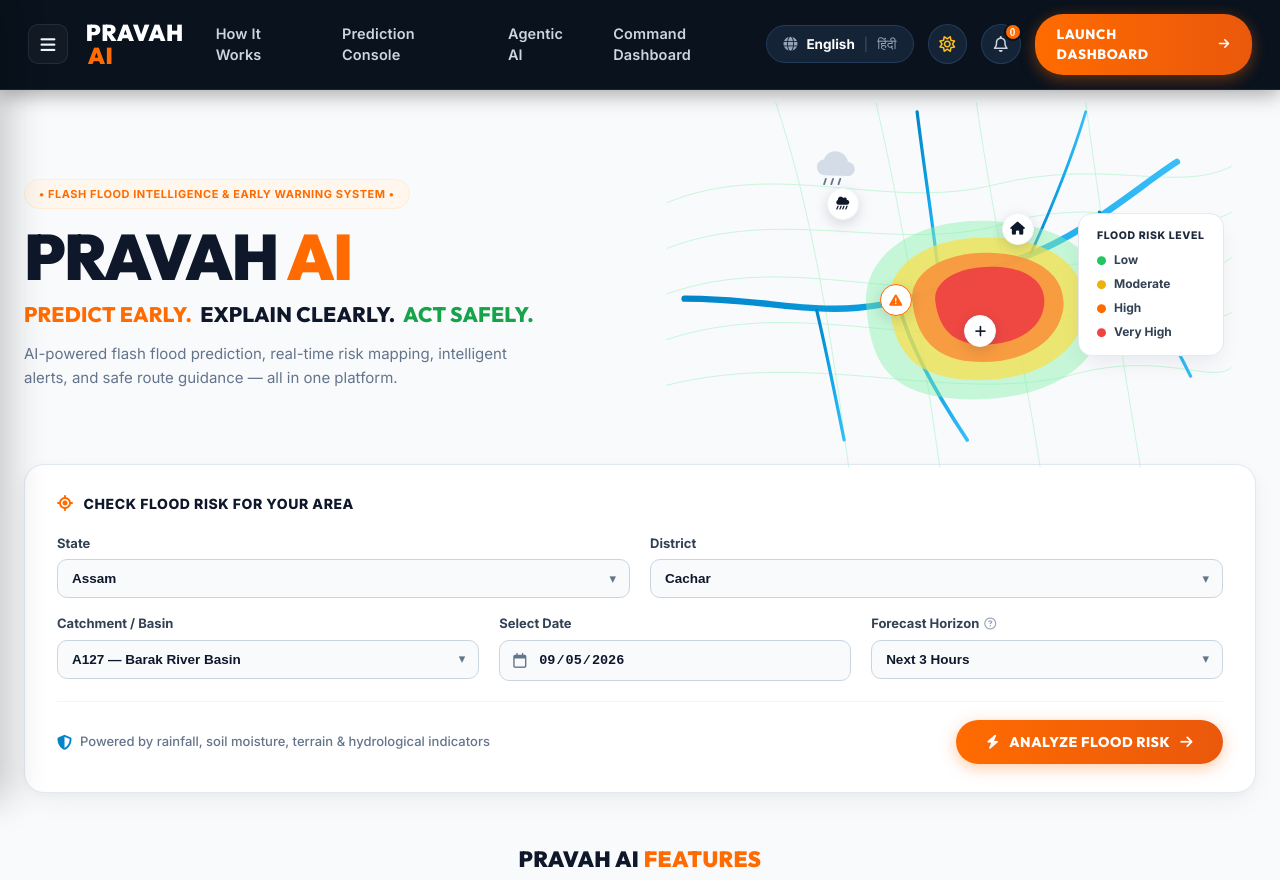
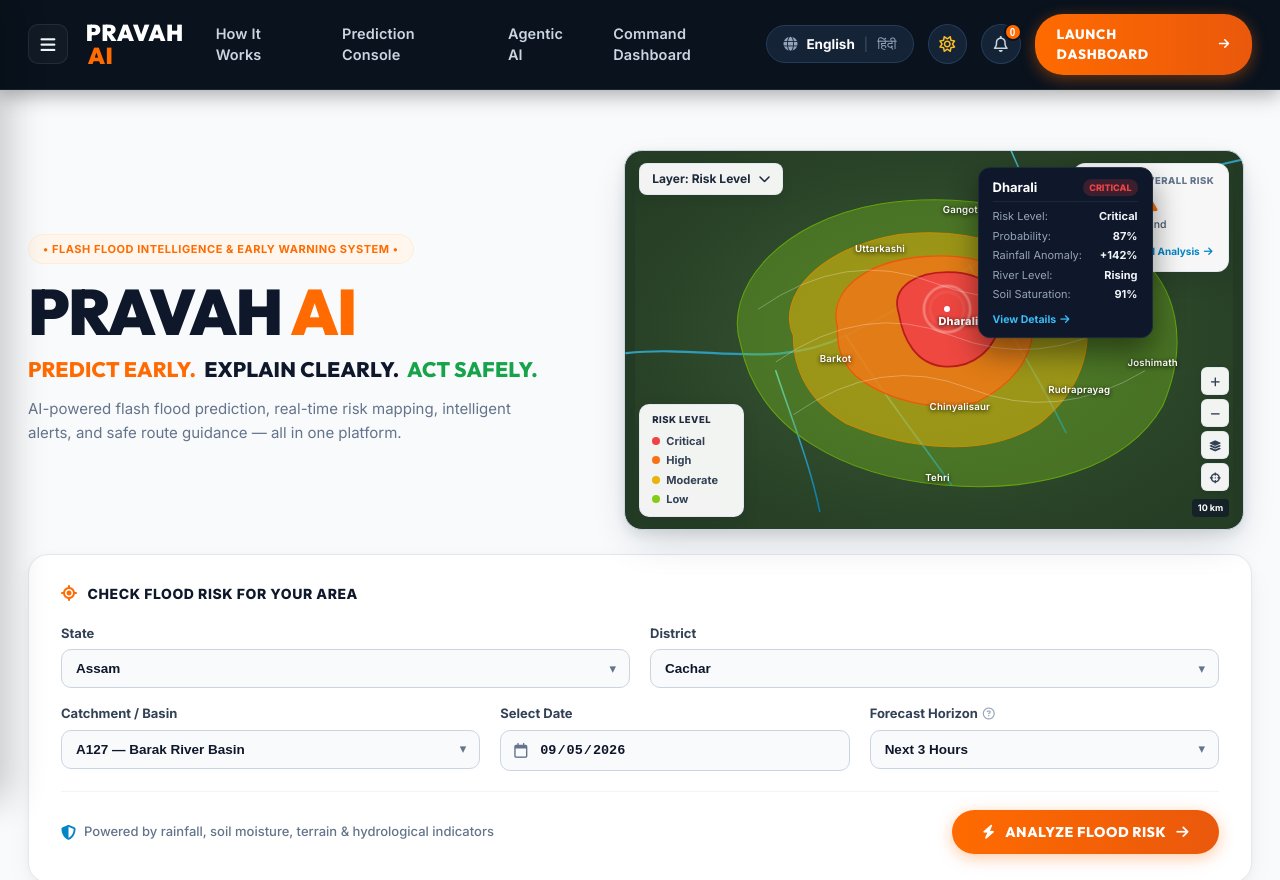
Before and after one commit to Vipin1907/PRAVAH, a plain HTML site: page src/frontend_dashboard/index.html in a window 1280 px wide. Shown: the top 880 px of the page. Drawn offline with nearby package versions, Linux system fonts and the light colour scheme; files that its build step writes are made by us from their sources; files whose address does not match are found by name.

Commit message:
feat(ui): implement pure interactive vector GIS catchment heatmap and improve hero navbar spacing

```diff
--- a/src/frontend_dashboard/index.html
+++ b/src/frontend_dashboard/index.html
@@ -171,119 +171,136 @@
         </div>
 
         <div class="hero-graphic-col">
-          <div class="map-graphic-wrapper">
-            <!-- Transparent Vector Topographic Flood Map SVG -->
-            <svg class="topo-map-svg" viewBox="0 0 540 340" fill="none" xmlns="http://www.w3.org/2000/svg">
-              <defs>
-                <linearGradient id="riverBlueGrad" x1="0%" y1="50%" x2="100%" y2="50%">
-                  <stop offset="0%" stop-color="#0284c7"/>
-                  <stop offset="50%" stop-color="#0ea5e9"/>
-                  <stop offset="100%" stop-color="#38bdf8"/>
-                </linearGradient>
-                <filter id="softGlow" x="-20%" y="-20%" width="140%" height="140%">
-                  <feGaussianBlur stdDeviation="8" result="blur"/>
-                  <feComposite in="SourceGraphic" in2="blur" operator="over"/>
-                </filter>
-              </defs>
+          <div class="gis-interactive-map-frame">
 
-              <!-- Topographic mesh curves -->
-              <g class="topo-mesh" stroke="#86efac" stroke-width="1" opacity="0.45" fill="none">
-                <path d="M-40,80 C80,30 200,90 320,60 C440,30 520,70 580,40" />
-                <path d="M-40,130 C90,80 220,140 340,100 C450,70 530,120 580,90" />
-                <path d="M-40,180 C100,130 230,200 360,160 C470,120 540,170 580,140" />
-                <path d="M-40,230 C110,180 250,250 380,210 C480,180 550,220 580,200" />
-                <path d="M-40,280 C120,240 270,300 400,270 C500,240 560,280 580,260" />
-                <path d="M80,-30 C120,90 140,220 160,370" />
-                <path d="M190,-30 C220,100 240,230 260,370" />
-                <path d="M300,-30 C320,110 350,240 370,370" />
-                <path d="M420,-30 C440,120 460,250 480,370" />
-              </g>
+            <!-- Top Bar Widgets: Layer Dropdown & Overall Risk Card -->
+            <div class="gis-map-top-bar">
+              <div class="gis-layer-dropdown">
+                <span>Layer: Risk Level</span>
+                <i class="fa-solid fa-chevron-down"></i>
+              </div>
 
-              <!-- Tributaries and River Streams -->
-              <g class="river-paths" stroke="url(#riverBlueGrad)" stroke-linecap="round" stroke-linejoin="round" fill="none">
-                <!-- Main River Flow -->
-                <path d="M-20,185 C60,185 110,200 170,195 C230,190 280,165 350,140 C420,115 480,60 520,35" stroke-width="7" />
-                <!-- Tributary branches -->
-                <path d="M215,192 C225,230 250,280 290,340" stroke-width="4" />
-                <path d="M125,198 C135,240 145,290 155,340" stroke-width="3.5" />
-                <path d="M260,172 C255,120 245,60 235,-20" stroke-width="3.5" />
-                <path d="M360,135 C385,80 405,30 420,-20" stroke-width="3" />
-                <path d="M435,90 C465,140 500,200 535,270" stroke-width="3.5" />
-              </g>
-
-              <!-- Concentric Flood Heatmap Risk Zones -->
-              <!-- 1. Low Risk (Mint Green Outer) -->
-              <path d="M180,200 C170,140 230,95 320,100 C410,105 450,150 440,210 C430,265 370,300 280,295 C200,290 185,250 180,200 Z" fill="#86efac" fill-opacity="0.45" />
-
-              <!-- 2. Moderate Risk (Yellow Middle) -->
-              <path d="M205,195 C198,150 245,115 320,118 C390,122 425,155 418,205 C410,248 360,278 290,274 C225,270 210,235 205,195 Z" fill="#fde047" fill-opacity="0.7" />
-
-              <!-- 3. High Risk (Orange Inner) -->
-              <path d="M230,190 C225,158 262,132 320,135 C375,138 400,165 395,198 C388,235 348,258 295,254 C248,250 234,220 230,190 Z" fill="#fb923c" fill-opacity="0.88" />
-
-              <!-- 4. Very High Risk (Red Epicenter) -->
-              <path d="M255,188 C252,166 280,148 322,150 C362,152 378,172 374,194 C370,220 340,238 300,235 C268,232 258,210 255,188 Z" fill="#ef4444" fill-opacity="0.95" />
-            </svg>
-
-            <!-- Interactive Pin Markers -->
-            <!-- 1. Raincloud Pin -->
-            <div class="map-marker pin-cloud" style="top: 24%; left: 30%;">
-              <div class="marker-circle">
-                <i class="fa-solid fa-cloud-showers-heavy"></i>
+              <div class="gis-overall-risk-card">
+                <div class="gor-label">CURRENT OVERALL RISK</div>
+                <div class="gor-val">HIGH <i class="fa-solid fa-triangle-exclamation"></i></div>
+                <div class="gor-sub">for Uttarakhand</div>
+                <a href="#prediction" class="gor-link">View Detailed Analysis <i class="fa-solid fa-arrow-right"></i></a>
               </div>
             </div>
 
-            <!-- 2. Hazard Warning Pin -->
-            <div class="map-marker pin-alert" style="top: 55%; left: 40%;">
-              <div class="marker-circle alert-pulse">
-                <i class="fa-solid fa-triangle-exclamation"></i>
-              </div>
+            <!-- Topographic Relief & Catchment Heatmap Vector SVG -->
+            <svg class="gis-topo-canvas" viewBox="0 0 680 430" fill="none" xmlns="http://www.w3.org/2000/svg">
+              <defs>
+                <!-- Radial mountain relief gradient -->
+                <radialGradient id="mountainRelief" cx="50%" cy="50%" r="65%">
+                  <stop offset="0%" stop-color="#729762" stop-opacity="0.35"/>
+                  <stop offset="60%" stop-color="#4a6b3e" stop-opacity="0.25"/>
+                  <stop offset="100%" stop-color="#2d4824" stop-opacity="0.15"/>
+                </radialGradient>
+                <linearGradient id="riverCyan" x1="0%" y1="0%" x2="100%" y2="100%">
+                  <stop offset="0%" stop-color="#67e8f9"/>
+                  <stop offset="100%" stop-color="#0284c7"/>
+                </linearGradient>
+              </defs>
+
+              <!-- Mountain Relief Base Texture -->
+              <rect width="680" height="430" rx="14" fill="url(#mountainRelief)" />
+
+              <!-- River Streams Network -->
+              <g stroke="url(#riverCyan)" stroke-width="2.5" stroke-linecap="round" fill="none" opacity="0.8">
+                <path d="M-10,230 C80,220 160,250 240,210 C320,170 380,130 460,90 C530,50 600,30 690,10" />
+                <path d="M240,210 C270,260 310,310 360,380" stroke-width="2" />
+                <path d="M380,130 C410,180 450,240 490,320" stroke-width="2" />
+                <path d="M460,90 C450,40 430,10 420,-20" stroke-width="1.8" />
+                <path d="M160,250 C180,310 200,360 210,410" stroke-width="1.8" />
+              </g>
+
+              <!-- Catchment Flood Risk Polygons (Choropleth Heatmap) -->
+              <!-- 1. Low Risk (Green Outer Regions) -->
+              <path class="zone-poly zone-low" d="M120,220 C100,160 160,80 280,60 C380,45 480,70 560,110 C620,150 630,220 600,290 C560,360 460,390 350,380 C240,370 140,320 120,220 Z" fill="#84cc16" fill-opacity="0.32" stroke="#65a30d" stroke-width="1.2" />
+
+              <!-- 2. Moderate Risk (Yellow Mid-Polygon) -->
+              <path class="zone-poly zone-mod" d="M180,210 C160,165 210,110 300,95 C390,85 460,115 500,160 C530,210 510,270 460,310 C400,350 310,340 240,310 C190,280 180,240 180,210 Z" fill="#eab308" fill-opacity="0.5" stroke="#ca8a04" stroke-width="1.2" />
+
+              <!-- 3. High Risk (Orange Inner Polygon) -->
+              <path class="zone-poly zone-high" d="M230,200 C220,160 260,125 330,120 C400,115 440,140 450,180 C460,220 440,260 390,285 C340,300 280,280 250,255 C230,235 230,215 230,200 Z" fill="#f97316" fill-opacity="0.75" stroke="#ea580c" stroke-width="1.5" />
+
+              <!-- 4. Critical Risk (Red Epicenter Dharali Polygon) -->
+              <path class="zone-poly zone-crit" d="M300,185 C290,155 320,135 365,138 C405,142 420,165 415,195 C410,225 385,248 350,245 C320,242 305,215 300,185 Z" fill="#ef4444" fill-opacity="0.92" stroke="#b91c1c" stroke-width="2" />
+
+              <!-- Topographic Contours / Elevation Ridge lines -->
+              <g stroke="#ffffff" stroke-width="0.8" opacity="0.4" fill="none">
+                <path d="M140,180 Q240,110 340,150 T540,130" />
+                <path d="M160,240 Q260,170 360,210 T560,190" />
+                <path d="M180,300 Q280,230 380,270 T580,250" />
+              </g>
+
+              <!-- Town & Landmark Geo Labels -->
+              <text x="350" y="70" class="geo-lbl">Gangotri</text>
+              <text x="250" y="115" class="geo-lbl">Uttarkashi</text>
+              <text x="345" y="198" class="geo-lbl bold">Dharali</text>
+              <text x="210" y="240" class="geo-lbl">Barkot</text>
+              <text x="335" y="295" class="geo-lbl">Chinyalisaur</text>
+              <text x="330" y="375" class="geo-lbl">Tehri</text>
+              <text x="500" y="190" class="geo-lbl">Kedarnath</text>
+              <text x="560" y="245" class="geo-lbl">Joshimath</text>
+              <text x="470" y="275" class="geo-lbl">Rudraprayag</text>
+            </svg>
+
+            <!-- Epicenter Bullseye Target Pin on Dharali -->
+            <div class="gis-epicenter-target" style="top: 42%; left: 52%;">
+              <div class="target-ring ring-1"></div>
+              <div class="target-ring ring-2"></div>
+              <div class="target-center-dot"></div>
             </div>
 
-            <!-- 3. Shelter Pin -->
-            <div class="map-marker pin-shelter" style="top: 32%; left: 63%;">
-              <div class="marker-circle">
-                <i class="fa-solid fa-house"></i>
+            <!-- Dharali Interactive Dark Popover Tooltip Card -->
+            <div class="gis-hotspot-popover" style="top: 27%; left: 57%;">
+              <div class="ghp-head">
+                <strong>Dharali</strong>
+                <span class="ghp-tag red">CRITICAL</span>
               </div>
+              <div class="ghp-row">
+                <span>Risk Level:</span>
+                <strong class="c-red">Critical</strong>
+              </div>
+              <div class="ghp-row">
+                <span>Probability:</span>
+                <strong>87%</strong>
+              </div>
+              <div class="ghp-row">
+                <span>Rainfall Anomaly:</span>
+                <strong class="c-orange">+142%</strong>
+              </div>
+              <div class="ghp-row">
+                <span>River Level:</span>
+                <strong class="c-blue">Rising</strong>
+              </div>
+              <div class="ghp-row">
+                <span>Soil Saturation:</span>
+                <strong class="c-yellow">91%</strong>
+              </div>
+              <a href="#prediction" class="ghp-action-link">View Details <i class="fa-solid fa-arrow-right"></i></a>
             </div>
 
-            <!-- 4. Hospital Pin -->
-            <div class="map-marker pin-hospital" style="top: 65%; left: 56%;">
-              <div class="marker-circle">
-                <i class="fa-solid fa-plus"></i>
-              </div>
+            <!-- Floating Left Risk Level Legend -->
+            <div class="gis-legend-card">
+              <div class="gl-title">RISK LEVEL</div>
+              <div class="gl-item"><span class="gl-dot dot-crit"></span> Critical</div>
+              <div class="gl-item"><span class="gl-dot dot-high"></span> High</div>
+              <div class="gl-item"><span class="gl-dot dot-mod"></span> Moderate</div>
+              <div class="gl-item"><span class="gl-dot dot-low"></span> Low</div>
             </div>
 
-            <!-- Floating Rain Cloud Detail -->
-            <div class="floating-cloud-deco" style="top: 8%; left: 24%;">
-              <svg width="55" height="36" viewBox="0 0 60 40" fill="none">
-                <path d="M15 28C10 28 6 24 6 19C6 14.5 9.5 11 14 10.2C15.8 5 20.8 1.5 26.5 1.5C33.5 1.5 39.2 6.5 40.5 13C44.5 13.5 48 16.8 48 21C48 25.5 44.5 29 40 29L15 28Z" fill="#cbd5e1" fill-opacity="0.8"/>
-                <line x1="16" y1="32" x2="14" y2="38" stroke="#64748b" stroke-width="2" stroke-linecap="round"/>
-                <line x1="24" y1="32" x2="22" y2="38" stroke="#64748b" stroke-width="2" stroke-linecap="round"/>
-                <line x1="32" y1="32" x2="30" y2="38" stroke="#64748b" stroke-width="2" stroke-linecap="round"/>
-              </svg>
+            <!-- Bottom-Right Map Control Toolbar -->
+            <div class="gis-map-controls">
+              <button class="gmc-btn" title="Zoom In"><i class="fa-solid fa-plus"></i></button>
+              <button class="gmc-btn" title="Zoom Out"><i class="fa-solid fa-minus"></i></button>
+              <button class="gmc-btn" title="Layers"><i class="fa-solid fa-layer-group"></i></button>
+              <button class="gmc-btn" title="My Location"><i class="fa-solid fa-crosshairs"></i></button>
+              <div class="gmc-scale">10 km</div>
             </div>
 
-            <!-- Floating Flood Risk Level Legend Card -->
-            <div class="hero-legend-card">
-              <div class="legend-card-title">FLOOD RISK LEVEL</div>
-              <div class="legend-item">
-                <span class="legend-dot dot-low"></span>
-                <span class="legend-text">Low</span>
-              </div>
-              <div class="legend-item">
-                <span class="legend-dot dot-mod"></span>
-                <span class="legend-text">Moderate</span>
-              </div>
-              <div class="legend-item">
-                <span class="legend-dot dot-high"></span>
-                <span class="legend-text">High</span>
-              </div>
-              <div class="legend-item">
-                <span class="legend-dot dot-vhigh"></span>
-                <span class="legend-text">Very High</span>
-              </div>
-            </div>
           </div>
         </div>
       </div>
--- a/src/frontend_dashboard/style.css
+++ b/src/frontend_dashboard/style.css
@@ -572,16 +572,16 @@ body.dark .df-row {
    2. HERO SECTION
    ───────────────────────────────────────────────────────────── */
 .hero {
-  max-width: 1280px;
+  max-width: 1380px;
   margin: 0 auto;
-  padding: 40px 24px 30px;
+  padding: 60px 28px 36px;
 }
 
 .hero-top-grid {
   display: grid;
-  grid-template-columns: 1fr 1.05fr;
-  align-items: center;
-  gap: 32px;
+  grid-template-columns: 1fr 1.15fr;
+  align-items: center;
+  gap: 36px;
   margin-bottom: 24px;
 }
 
@@ -639,7 +639,7 @@ body.dark .df-row {
 }
 
 /* ─────────────────────────────────────────────────────────────
-   HERO RIGHT GRAPHIC & SEAMLESS TOPOGRAPHIC FLOOD MAP
+   GIS INTERACTIVE TOPOGRAPHIC CATCHMENT RISK MAP (Pure Code UI)
    ───────────────────────────────────────────────────────────── */
 .hero-graphic-col {
   display: flex;
@@ -648,122 +648,320 @@ body.dark .df-row {
   position: relative;
 }
 
-.map-graphic-wrapper {
+.gis-interactive-map-frame {
   position: relative;
   width: 100%;
-  max-width: 530px;
-  height: 310px;
-  overflow: visible;
-}
-
-.topo-map-svg {
+  max-width: 620px;
+  height: 380px;
+  background: #233b24;
+  border-radius: 18px;
+  overflow: hidden;
+  border: 1.5px solid #cbd5e1;
+  box-shadow: 0 16px 40px -10px rgba(15, 23, 42, 0.2), 0 4px 12px rgba(15, 23, 42, 0.08);
+  transition: all 0.3s ease;
+}
+
+.gis-interactive-map-frame:hover {
+  transform: translateY(-2px);
+  box-shadow: 0 20px 45px -8px rgba(15, 23, 42, 0.28);
+}
+
+.gis-topo-canvas {
   width: 100%;
   height: 100%;
-  overflow: visible;
-}
-
-/* Floating Pins */
-.map-marker {
+  display: block;
+}
+
+/* Top Bar Overlays */
+.gis-map-top-bar {
+  position: absolute;
+  top: 12px;
+  left: 14px;
+  right: 14px;
+  display: flex;
+  justify-content: space-between;
+  align-items: flex-start;
+  z-index: 10;
+  pointer-events: none;
+}
+
+.gis-layer-dropdown {
+  pointer-events: auto;
+  background: rgba(255, 255, 255, 0.94);
+  backdrop-filter: blur(8px);
+  border: 1px solid rgba(226, 232, 240, 0.9);
+  padding: 6px 12px;
+  border-radius: 8px;
+  font-size: 12px;
+  font-weight: 700;
+  color: #1e293b;
+  display: flex;
+  align-items: center;
+  gap: 8px;
+  box-shadow: 0 4px 12px rgba(15, 23, 42, 0.08);
+  cursor: pointer;
+}
+
+.gis-overall-risk-card {
+  pointer-events: auto;
+  background: rgba(255, 255, 255, 0.96);
+  backdrop-filter: blur(8px);
+  border: 1px solid rgba(226, 232, 240, 0.9);
+  border-radius: 12px;
+  padding: 10px 14px;
+  box-shadow: 0 8px 20px rgba(15, 23, 42, 0.12);
+  min-width: 140px;
+  text-align: left;
+}
+
+.gor-label {
+  font-size: 9.5px;
+  font-weight: 800;
+  color: #64748b;
+  letter-spacing: 0.05em;
+  margin-bottom: 2px;
+}
+
+.gor-val {
+  font-size: 18px;
+  font-weight: 900;
+  color: var(--orange);
+  display: flex;
+  align-items: center;
+  gap: 6px;
+}
+
+.gor-sub {
+  font-size: 10.5px;
+  color: #475569;
+  font-weight: 500;
+  margin-bottom: 4px;
+}
+
+.gor-link {
+  font-size: 10px;
+  font-weight: 700;
+  color: var(--blue);
+  display: inline-flex;
+  align-items: center;
+  gap: 4px;
+}
+
+.gor-link:hover {
+  text-decoration: underline;
+}
+
+/* Geo Labels on SVG */
+.geo-lbl {
+  font-family: 'Inter', sans-serif;
+  font-size: 11px;
+  font-weight: 600;
+  fill: #ffffff;
+  letter-spacing: 0.02em;
+  text-shadow: 0 1px 4px rgba(0, 0, 0, 0.95);
+  pointer-events: none;
+}
+
+.geo-lbl.bold {
+  font-weight: 800;
+  font-size: 12.5px;
+  fill: #ffffff;
+}
+
+/* Epicenter Target Pin */
+.gis-epicenter-target {
   position: absolute;
   transform: translate(-50%, -50%);
-  z-index: 5;
-  transition: transform 0.2s ease;
-}
-
-.map-marker:hover {
-  transform: translate(-50%, -50%) scale(1.15);
-}
-
-.marker-circle {
   width: 32px;
   height: 32px;
+  z-index: 8;
+  display: flex;
+  align-items: center;
+  justify-content: center;
+}
+
+.target-center-dot {
+  width: 10px;
+  height: 10px;
   background: #ffffff;
   border-radius: 50%;
-  display: flex;
-  align-items: center;
-  justify-content: center;
-  box-shadow: 0 4px 14px rgba(15, 23, 42, 0.15);
+  border: 2px solid #ef4444;
+  box-shadow: 0 0 8px rgba(239, 68, 68, 0.9);
+}
+
+.target-ring {
+  position: absolute;
+  border-radius: 50%;
+  border: 2px solid #ffffff;
+  animation: radar-pulse 2s infinite ease-out;
+}
+
+.ring-1 {
+  width: 24px;
+  height: 24px;
+}
+
+.ring-2 {
+  width: 38px;
+  height: 38px;
+  animation-delay: 0.6s;
+}
+
+@keyframes radar-pulse {
+  0% { transform: scale(0.6); opacity: 1; }
+  100% { transform: scale(1.6); opacity: 0; }
+}
+
+/* Hotspot Popover Tooltip Card */
+.gis-hotspot-popover {
+  position: absolute;
+  transform: translateY(-50%);
+  background: #0f172a;
+  color: #ffffff;
+  border-radius: 12px;
+  padding: 10px 14px;
+  width: 175px;
+  box-shadow: 0 14px 30px rgba(0, 0, 0, 0.45);
+  border: 1px solid #1e293b;
+  z-index: 12;
+  font-size: 11px;
+}
+
+.ghp-head {
+  display: flex;
+  align-items: center;
+  justify-content: space-between;
+  margin-bottom: 6px;
+  padding-bottom: 4px;
+  border-bottom: 1px solid #1e293b;
+}
+
+.ghp-head strong {
   font-size: 13px;
-  color: #0f172a;
-  border: 1px solid #f1f5f9;
-}
-
-.pin-alert .marker-circle {
-  color: var(--orange);
-  border: 1.5px solid var(--orange);
-}
-
-.alert-pulse {
-  animation: pulse-ring 2s infinite ease-out;
-}
-
-@keyframes pulse-ring {
-  0% { box-shadow: 0 0 0 0 rgba(255, 107, 0, 0.4), 0 4px 14px rgba(15, 23, 42, 0.15); }
-  70% { box-shadow: 0 0 0 10px rgba(255, 107, 0, 0), 0 4px 14px rgba(15, 23, 42, 0.15); }
-  100% { box-shadow: 0 0 0 0 rgba(255, 107, 0, 0), 0 4px 14px rgba(15, 23, 42, 0.15); }
-}
-
-.floating-cloud-deco {
+  color: #ffffff;
+}
+
+.ghp-tag.red {
+  background: rgba(239, 68, 68, 0.2);
+  color: #ef4444;
+  font-size: 9px;
+  font-weight: 800;
+  padding: 2px 6px;
+  border-radius: 10px;
+}
+
+.ghp-row {
+  display: flex;
+  justify-content: space-between;
+  align-items: center;
+  margin-bottom: 3px;
+  color: #94a3b8;
+}
+
+.ghp-row strong {
+  color: #f1f5f9;
+}
+
+.ghp-action-link {
+  display: inline-flex;
+  align-items: center;
+  gap: 4px;
+  font-size: 10.5px;
+  font-weight: 700;
+  color: var(--blue-sky);
+  margin-top: 6px;
+}
+
+/* Floating Left Risk Legend */
+.gis-legend-card {
   position: absolute;
-  z-index: 4;
-  animation: cloud-float 4s ease-in-out infinite alternate;
-}
-
-@keyframes cloud-float {
-  0% { transform: translateY(0px); }
-  100% { transform: translateY(-6px); }
-}
-
-/* Flood Risk Level Floating Legend Card */
-.hero-legend-card {
-  position: absolute;
-  right: -10px;
-  top: 50%;
-  transform: translateY(-50%);
-  background: #ffffff;
-  border: 1px solid #e2e8f0;
-  border-radius: 14px;
-  padding: 14px 18px;
-  box-shadow: 0 10px 25px -5px rgba(15, 23, 42, 0.08);
+  bottom: 12px;
+  left: 14px;
+  background: rgba(255, 255, 255, 0.94);
+  backdrop-filter: blur(8px);
+  border: 1px solid rgba(226, 232, 240, 0.9);
+  border-radius: 10px;
+  padding: 8px 12px;
+  box-shadow: 0 6px 16px rgba(15, 23, 42, 0.1);
   z-index: 10;
-  min-width: 135px;
-}
-
-.legend-card-title {
-  font-size: 10.5px;
+  min-width: 105px;
+}
+
+.gl-title {
+  font-size: 9.5px;
   font-weight: 800;
   color: #1e293b;
-  letter-spacing: 0.06em;
-  margin-bottom: 8px;
-}
-
-.legend-item {
-  display: flex;
-  align-items: center;
-  gap: 8px;
-  margin-bottom: 6px;
-}
-
-.legend-item:last-child {
-  margin-bottom: 0;
-}
-
-.legend-dot {
-  width: 9px;
-  height: 9px;
-  border-radius: 50%;
-  display: inline-block;
-}
-
-.dot-low   { background: var(--green-bright); }
-.dot-mod   { background: var(--yellow); }
-.dot-high  { background: var(--orange); }
-.dot-vhigh { background: var(--red); }
-
-.legend-text {
-  font-size: 12px;
+  letter-spacing: 0.05em;
+  margin-bottom: 5px;
+}
+
+.gl-item {
+  display: flex;
+  align-items: center;
+  gap: 6px;
+  font-size: 11px;
   font-weight: 700;
   color: #334155;
+  margin-bottom: 3px;
+}
+
+.gl-item:last-child {
+  margin-bottom: 0;
+}
+
+.gl-dot {
+  width: 8px;
+  height: 8px;
+  border-radius: 50%;
+}
+
+.dot-crit { background: #ef4444; }
+.dot-high { background: #f97316; }
+.dot-mod  { background: #eab308; }
+.dot-low  { background: #84cc16; }
+
+/* Bottom-Right Controls */
+.gis-map-controls {
+  position: absolute;
+  bottom: 12px;
+  right: 14px;
+  display: flex;
+  flex-direction: column;
+  align-items: flex-end;
+  gap: 4px;
+  z-index: 10;
+}
+
+.gmc-btn {
+  background: rgba(255, 255, 255, 0.94);
+  backdrop-filter: blur(8px);
+  border: 1px solid rgba(226, 232, 240, 0.9);
+  color: #334155;
+  width: 28px;
+  height: 28px;
+  border-radius: 6px;
+  display: flex;
+  align-items: center;
+  justify-content: center;
+  font-size: 11px;
+  cursor: pointer;
+  box-shadow: 0 2px 6px rgba(0, 0, 0, 0.08);
+  transition: all 0.15s ease;
+}
+
+.gmc-btn:hover {
+  background: #ffffff;
+  color: var(--orange);
+}
+
+.gmc-scale {
+  font-size: 9px;
+  font-weight: 700;
+  color: #ffffff;
+  background: rgba(15, 23, 42, 0.7);
+  padding: 2px 6px;
+  border-radius: 4px;
+  margin-top: 4px;
 }
 
 /* ─────────────────────────────────────────────────────────────
```
